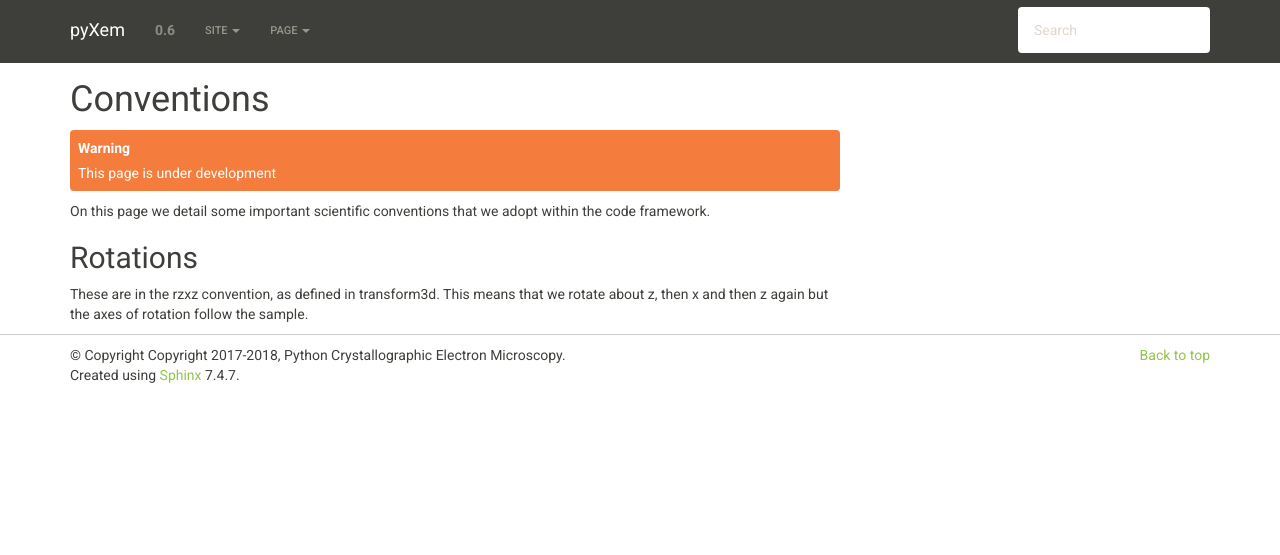
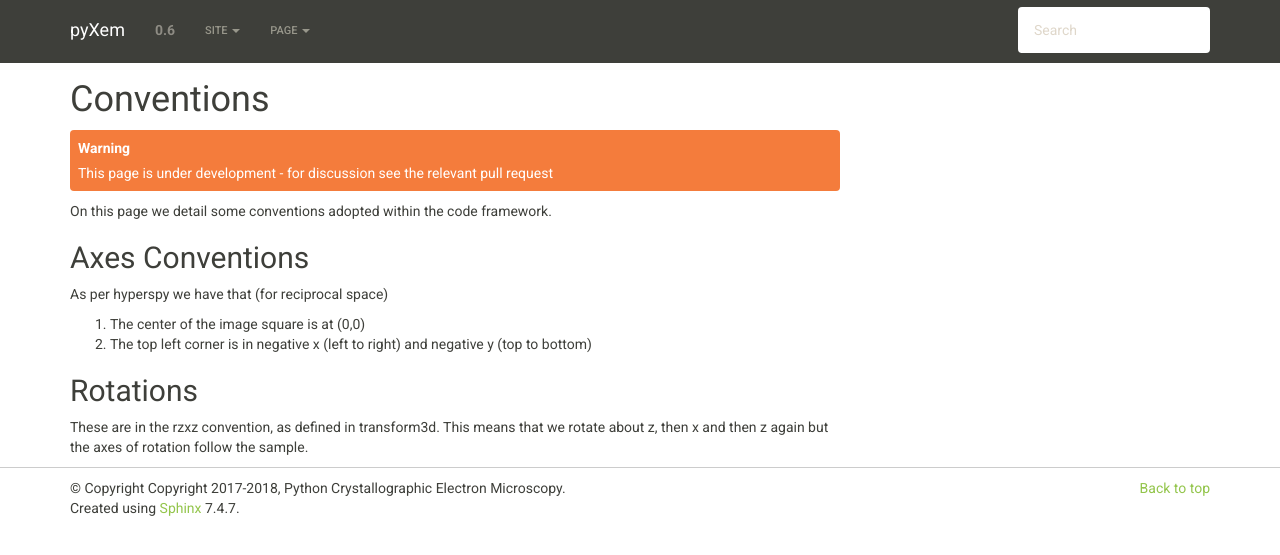
Before and after one commit to pyxem/pyxem, a Sphinx documentation site: the page built from docs/source/conventions.rst, in a window 1280 px wide. Shown: the top 555 px of the page. Built offline with Sphinx 7.4.7, drawn with Linux system fonts in a browser that asks for light colours; pages that are not in the unit, such as notebooks, are missing from menus.

Commit message:
adding axis conventions

```diff
--- a/docs/source/conventions.rst
+++ b/docs/source/conventions.rst
@@ -3,9 +3,18 @@ Conventions
 
 .. warning::
 
-    This page is under development
+    This page is under development - for discussion see the relevant pull request
 
-On this page we detail some important scientific conventions that we adopt within the code framework.
+On this page we detail some conventions adopted within the code framework.
+
+Axes Conventions
+----------------
+
+As per hyperspy we have that (for reciprocal space)
+
+1) The center of the image square is at (0,0)
+2) The top left corner is in negative x (left to right) and negative y (top to bottom)
+
 
 Rotations
 ---------
```
